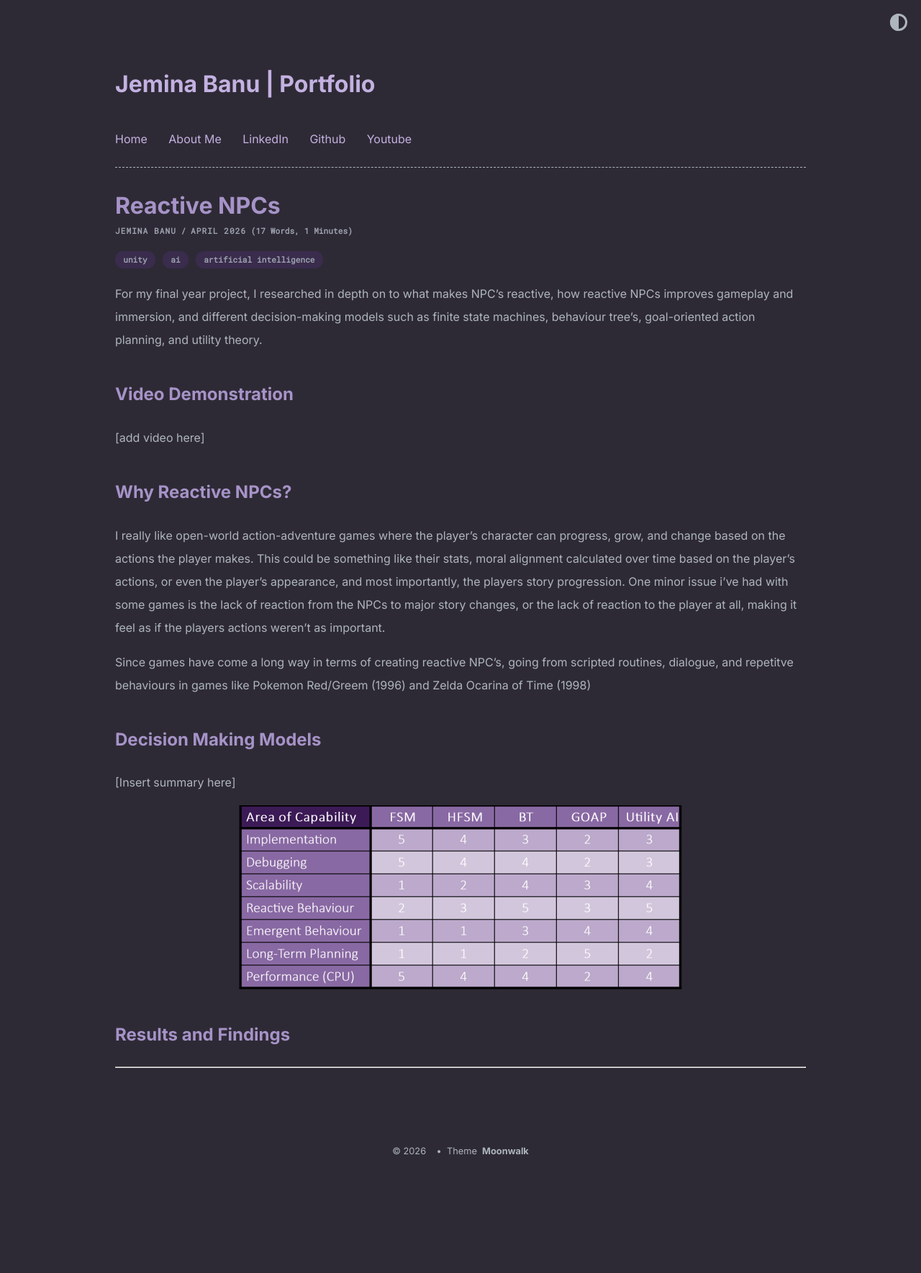
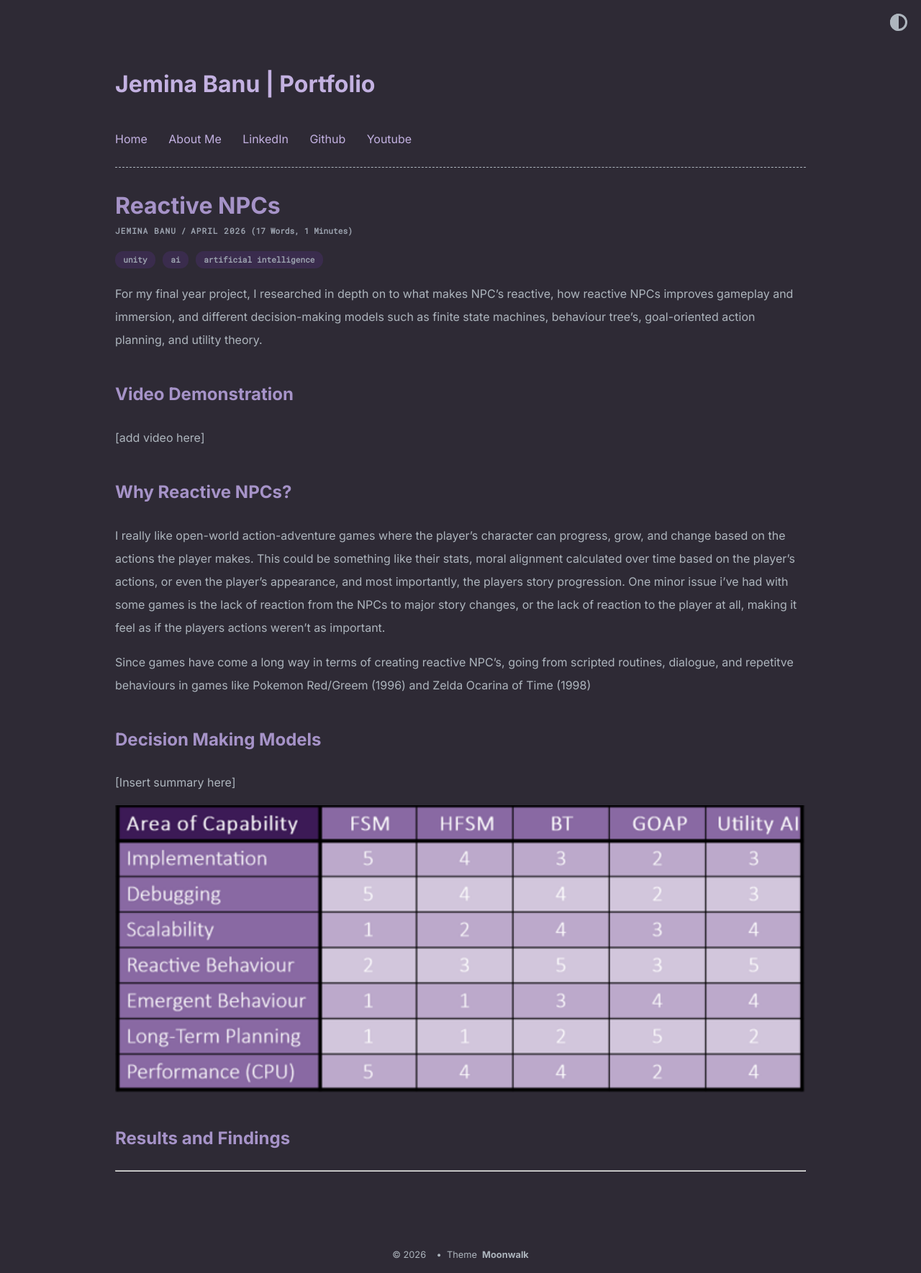
Before and after one commit to Jem-exe/jem-exe.github.io, a Jekyll site: the page built from _posts/2026-04-14-reactive-npcs.md, in a window 1280 px wide. Shown: the whole page at 72% size. Built offline with Jekyll 4.4.1, drawn with Linux system fonts in a browser that asks for light colours; before the commit the page ends 1625 px from its top, so only the background shows below that.

Commit message:
img container

```diff
--- a/_posts/2026-04-14-reactive-npcs.md
+++ b/_posts/2026-04-14-reactive-npcs.md
@@ -20,7 +20,7 @@ Since games have come a long way in terms of creating reactive NPC's, going from
 
 [Insert summary here]
 
-<img src="../images/Decision Making Table.png" alt="Decision-Making Model Table" class="img">
+<img src="../images/Decision Making Table.png" alt="Decision-Making Model Table" class="img-container">
 
 ## Results and Findings
 
--- a/_sass/moonwalk.scss
+++ b/_sass/moonwalk.scss
@@ -64,19 +64,24 @@ img {
   margin: 0 auto;
 }
 
+.img-container {
+  position: relative;
+  width: 100%;
+  height: 100%;
+}
 .video-container {
   position: relative;
-  width: 85%;
+  width: 95%;
+  height: 95%;
   padding-bottom: 56.25%; //16:9 aspect ratio
-  height: 0%;
 }
 
 .video-container iframe {
   position: absolute;
   top: 0;
   left: 0;
-  width: 85%;
-  height: 85%;
+  width: 95%;
+  height: 95%;
 }
 
 @mixin light-appearance {
```
